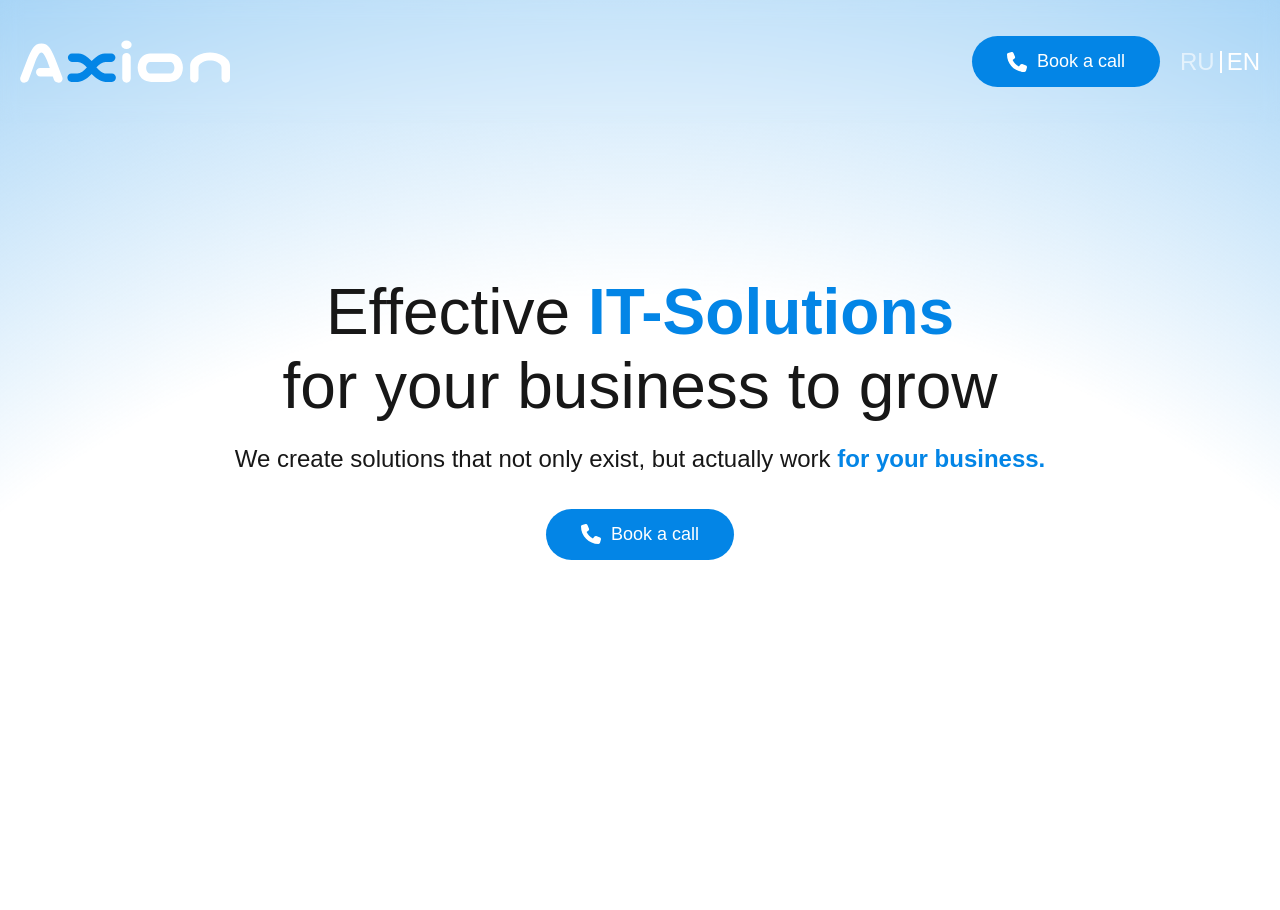
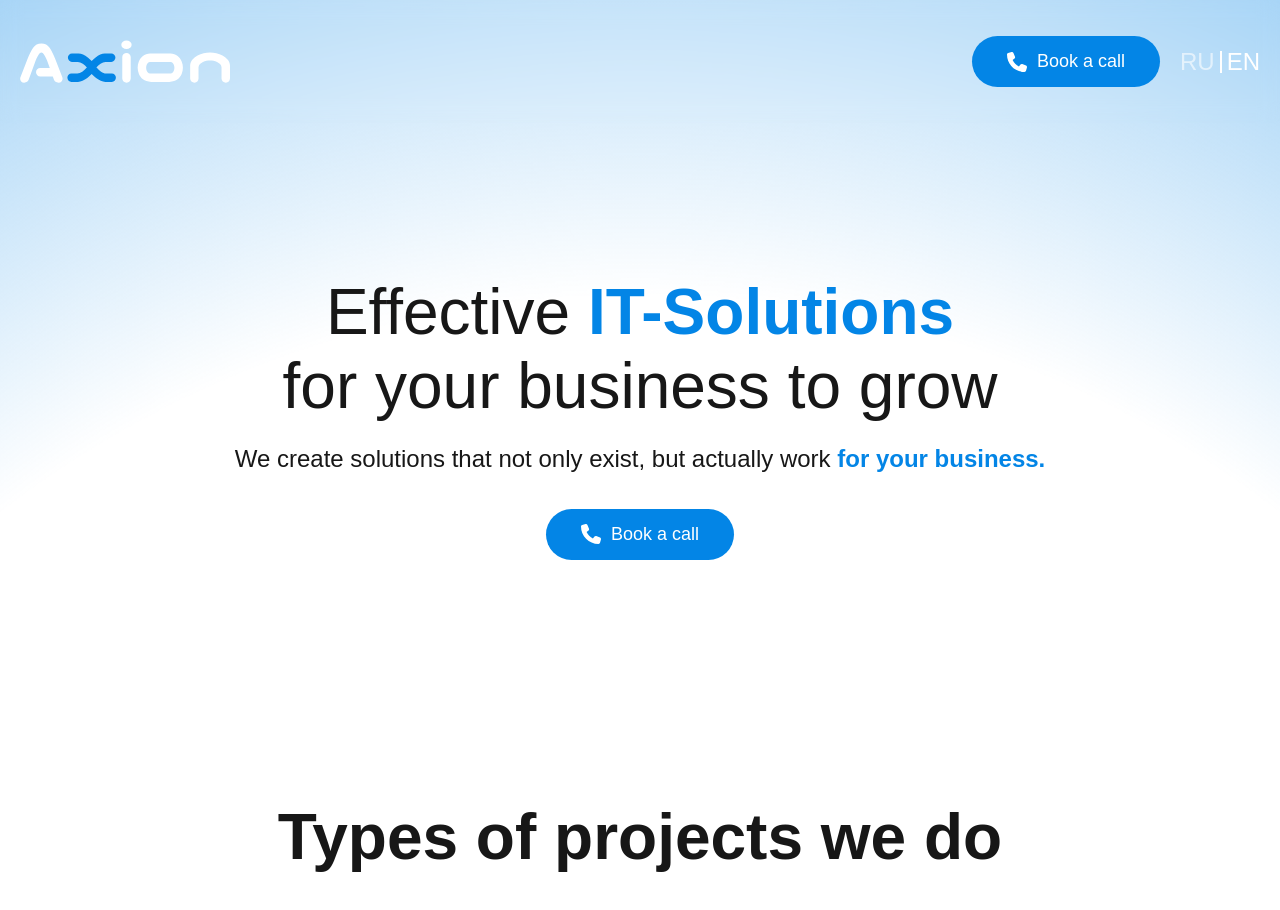
Before and after one commit to Loner1feed/axion-studio, a Next.js app in the folder front/: page /en/ in a window 1280 px wide. Shown: the top 910 px of the page. Built offline with nearby package versions, Linux system fonts and the light colour scheme.

Commit message:
projectTypes block initialization + minor changes

```diff
--- a/front/src/app/[[...language]]/page.tsx
+++ b/front/src/app/[[...language]]/page.tsx
@@ -4,11 +4,13 @@ import React from "react";
 
 import "../globals.scss";
 import { MainBanner } from "@/src/components/layout";
+import { ProjectTypes } from "@/src/components/layout/project-types/project-types";
 
 export const MainPage = () => {
   return (
     <div>
       <MainBanner />
+      <ProjectTypes />
       <div style={{ height: "1000px" }}></div>
     </div>
   );
--- a/front/src/components/common/heading/heading.module.scss
+++ b/front/src/components/common/heading/heading.module.scss
@@ -15,3 +15,8 @@ h1.heading {
     font-size: 25px;
   }
 }
+
+h2.heading {
+  font-weight: 800;
+  font-size: 64px;
+}
--- a/front/src/components/layout/main-banner/main-banner-gradient.tsx
+++ b/front/src/components/layout/main-banner/common/gradient.tsx
@@ -2,7 +2,7 @@ import React from "react";
 
 import { motion } from "framer-motion";
 
-import styles from "./main-banner.module.scss";
+import styles from "../main-banner.module.scss";
 
 export const MainBannerGradient = ({
   hovered = false,
--- a/front/src/components/layout/main-banner/main-banner.tsx
+++ b/front/src/components/layout/main-banner/main-banner.tsx
@@ -12,7 +12,7 @@ import { Phone } from "@/src/components/icons";
 import { useTranslations } from "@/src/utils/hooks";
 
 import styles from "./main-banner.module.scss";
-import { MainBannerGradient } from "./main-banner-gradient";
+import { MainBannerGradient } from "./common/gradient";
 
 export const MainBanner: React.FC = () => {
   const t = useTranslations();
--- /dev/null
+++ b/front/src/components/layout/project-types/project-types.module.scss
@@ -0,0 +1,3 @@
+.heading {
+  text-align: center;
+}
--- /dev/null
+++ b/front/src/components/layout/project-types/project-types.tsx
@@ -0,0 +1,18 @@
+import React from "react";
+
+import styles from "./project-types.module.scss";
+import { Heading } from "../../common";
+import { useTranslations } from "@/src/utils/hooks";
+import { Container } from "../container/contaner";
+
+export const ProjectTypes = () => {
+  const t = useTranslations();
+
+  return (
+    <div className={styles.projectTypes}>
+      <Container>
+        <Heading className={styles.heading}>{t.projectTypes.heading}</Heading>
+      </Container>
+    </div>
+  );
+};
--- a/front/src/utils/translations/en.ts
+++ b/front/src/utils/translations/en.ts
@@ -18,4 +18,8 @@ export const en = {
 
     subButton: "Book a call with us and get a personal offer",
   },
+
+  projectTypes: {
+    heading: "Types of projects we do",
+  },
 };
--- a/front/src/utils/translations/ru.ts
+++ b/front/src/utils/translations/ru.ts
@@ -18,4 +18,8 @@ export const ru = {
 
     subButton: "Забронируйте звонок с нами и получите персональное предложение",
   },
+
+  projectTypes: {
+    heading: "Типы проектов, которые мы делаем",
+  },
 };
```
